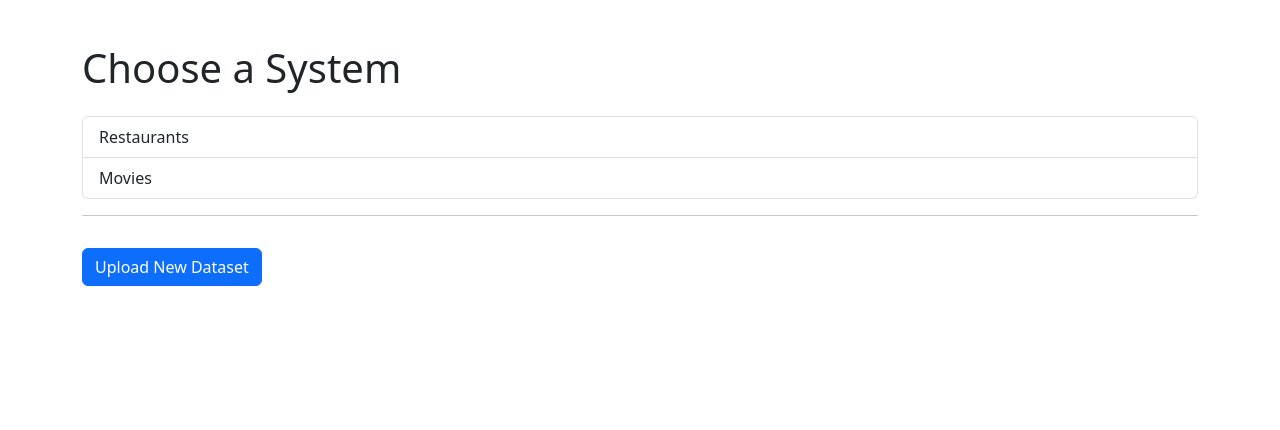
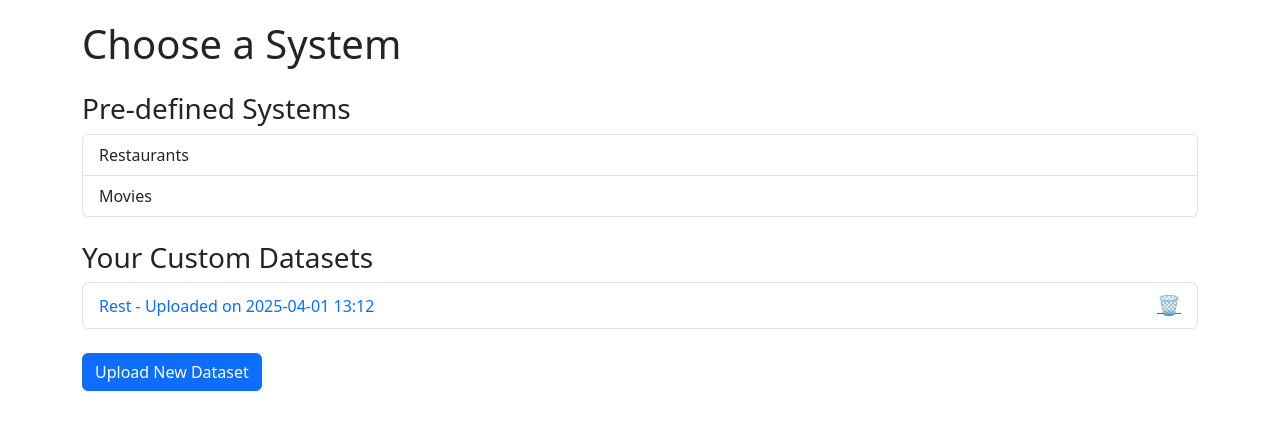
Before and after one commit to yonatansachs/Rec_Generator, a Flask app: page /choose_system in a window 1280 px wide. Shown: the top 430 px of the page. Run offline with Flask 3, Linux system fonts and the light colour scheme; a user stored in the database is signed in; data comes from the database, SQL or seed files in the repository; both versions use the stored data as it was after the commit; some libraries are stand-ins or nearby versions.

Commit message:
fixed some issues

```diff
--- a/app.py
+++ b/app.py
@@ -20,6 +20,7 @@ if not os.path.exists(UPLOAD_FOLDER):
 app.config["UPLOAD_FOLDER"] = UPLOAD_FOLDER
 
 db = SQLAlchemy(app)
+
 
 # --------------------------
 # Database Models
@@ -51,6 +52,7 @@ class User(db.Model):
             return vectors.get(system)
         return None
 
+
 class Rating(db.Model):
     id = db.Column(db.Integer, primary_key=True)
     user_id = db.Column(db.Integer, db.ForeignKey("user.id"), nullable=False)
@@ -59,8 +61,20 @@ class Rating(db.Model):
     rating = db.Column(db.Float, nullable=False)
     timestamp = db.Column(db.DateTime, default=datetime.utcnow)
 
+
+# New model for permanently saving custom datasets.
+class CustomDataset(db.Model):
+    id = db.Column(db.Integer, primary_key=True)
+    user_id = db.Column(db.Integer, db.ForeignKey("user.id"), nullable=False)
+    dataset_name = db.Column(db.String(120), nullable=False)
+    dataset_path = db.Column(db.String(200), nullable=False)
+    mapping = db.Column(db.Text, nullable=False)
+    timestamp = db.Column(db.DateTime, default=datetime.utcnow)
+
+
 with app.app_context():
     db.create_all()
+
 
 # --------------------------
 # Pre-defined System Configuration
@@ -89,9 +103,8 @@ SYSTEMS = {
         }
     }
 }
-# For custom datasets, we use system "custom".
-# Their file path and mapping are stored in session under keys:
-#   session["custom_dataset_path"] and session["custom_mapping"]
+# For custom datasets we use system "custom". In this temporary workflow, the uploaded file path
+# and mapping are stored in session["custom_dataset_path"] and session["custom_mapping"].
 
 def load_data(filepath):
     with open(filepath, "r", encoding="utf-8") as f:
@@ -100,8 +113,7 @@ def load_data(filepath):
 def normalize_data(data, mapping):
     """
     Normalize the data based on the provided mapping.
-    This function requires that each item contains the required fields:
-      mapping["id"] and mapping["featureVector"].
+    Requires each item to contain the required fields: mapping["id"] and mapping["featureVector"].
     Raises Exception if a required field is missing.
     """
     normalized = []
@@ -201,7 +213,11 @@ def logout():
 def choose_system():
     if "username" not in session:
         return redirect(url_for("login"))
-    return render_template("choose_system.html", systems=SYSTEMS)
+    user = User.query.filter_by(username=session["username"]).first()
+    from sqlalchemy import desc
+    custom_datasets = CustomDataset.query.filter_by(user_id=user.id).order_by(desc(CustomDataset.timestamp)).all() if user else []
+    return render_template("choose_system.html", systems=SYSTEMS, custom_datasets=custom_datasets)
+
 
 @app.route("/index")
 def index():
@@ -560,12 +576,11 @@ def map_dataset():
         dataset_path = session["custom_dataset_path"]
         try:
             data = load_data(dataset_path)
-            # Check only first record for required fields.
+            # Check only the first record for required fields.
             if mapping["id"] not in data[0] or data[0].get(mapping["id"]) is None:
                 errors["id_error"] = f"Required field '{mapping['id']}' not found."
             if mapping["featureVector"] not in data[0] or data[0].get(mapping["featureVector"]) is None:
                 errors["vector_error"] = f"Required field '{mapping['featureVector']}' not found."
-
         except Exception as e:
             errors["general_error"] = "Error loading dataset: " + str(e)
             return render_template("map_dataset.html", errors=errors, mapping=mapping)
@@ -573,24 +588,59 @@ def map_dataset():
             return render_template("map_dataset.html", errors=errors, mapping=mapping)
         session["custom_mapping"] = json.dumps(mapping)
         flash("Mapping saved successfully. Dataset is valid.", "success")
-        return redirect(url_for("custom_index"))
+        return redirect(url_for("save_custom_dataset"))
     return render_template("map_dataset.html", errors=errors)
+
+@app.route("/save_custom_dataset", methods=["GET", "POST"])
+def save_custom_dataset():
+    if "username" not in session:
+        return render_template("login.html")
+    if "custom_dataset_path" not in session or "custom_mapping" not in session:
+        flash("Please upload a dataset and set its mapping first.", "danger")
+        return redirect(url_for("upload_dataset"))
+    if request.method == "POST":
+        dataset_name = request.form.get("dataset_name")
+        if not dataset_name:
+            flash("Please provide a name for your dataset.", "danger")
+            return render_template("save_custom_dataset.html")
+        user = User.query.filter_by(username=session["username"]).first()
+        new_custom = CustomDataset(user_id=user.id, dataset_name=dataset_name,
+                                   dataset_path=session["custom_dataset_path"],
+                                   mapping=session["custom_mapping"])
+        db.session.add(new_custom)
+        db.session.commit()
+        flash("Custom dataset saved successfully!", "success")
+        # Clear temporary session variables.
+        session.pop("custom_dataset_path", None)
+        session.pop("custom_mapping", None)
+        # Redirect to the custom index page for this saved dataset.
+        return redirect(url_for("custom_index", dataset_id=new_custom.id))
+    return render_template("save_custom_dataset.html")
 
 @app.route("/custom_index")
 def custom_index():
     if "username" not in session:
         return render_template("login.html")
-    if "custom_dataset_path" not in session or "custom_mapping" not in session:
-        #flash("Please upload a dataset and set its mapping first.", "danger")
-        return render_template("upload_dataset.html")
-    dataset_path = session["custom_dataset_path"]
-    mapping = json.loads(session["custom_mapping"])
+    dataset_id = request.args.get("dataset_id")
+    if dataset_id:
+        ds = CustomDataset.query.filter_by(id=dataset_id).first()
+        if ds is None:
+            flash("Custom dataset not found.", "danger")
+            return redirect(url_for("choose_system"))
+        dataset_path = ds.dataset_path
+        mapping = json.loads(ds.mapping)
+    else:
+        if "custom_dataset_path" not in session or "custom_mapping" not in session:
+            flash("Please upload a dataset and set its mapping first.", "danger")
+            return redirect(url_for("upload_dataset"))
+        dataset_path = session["custom_dataset_path"]
+        mapping = json.loads(session["custom_mapping"])
     try:
         data = load_data(dataset_path)
         normalized_data = normalize_data(data, mapping)
     except Exception as e:
-        #flash("Error loading dataset: " + str(e), "danger")
-        return render_template("upload_dataset.html")
+        flash("Error loading dataset: " + str(e), "danger")
+        return redirect(url_for("upload_dataset"))
     return render_template("custom_index.html", items=normalized_data, system="custom")
 
 @app.route("/custom_recommend", methods=["POST"])
@@ -599,7 +649,7 @@ def custom_recommend():
         return render_template("login.html")
     if "custom_dataset_path" not in session or "custom_mapping" not in session:
         flash("Please upload a dataset and set its mapping first.", "danger")
-        return render_template("upload_dataset.html")
+        return redirect(url_for("upload_dataset"))
     system = "custom"
     mapping = json.loads(session["custom_mapping"])
     dataset_path = session["custom_dataset_path"]
@@ -664,5 +714,18 @@ def custom_recommend():
     top_recommendations = rated_items[:10]
     return render_template("custom_recommendations.html", recommendations=top_recommendations, system=system)
 
+@app.route("/delete_custom_dataset/<int:dataset_id>", methods=["GET"])
+def delete_custom_dataset(dataset_id):
+    if "username" not in session:
+        return redirect(url_for("login"))
+    custom_dataset = CustomDataset.query.get(dataset_id)
+    if custom_dataset is None:
+        flash("Custom dataset not found.", "danger")
+    else:
+        db.session.delete(custom_dataset)
+        db.session.commit()
+        flash("Custom dataset deleted successfully.", "success")
+    return redirect(url_for("choose_system"))
+
 if __name__ == "__main__":
     app.run(debug=True)
--- a/templates/choose_system.html
+++ b/templates/choose_system.html
@@ -5,11 +5,16 @@
   <title>Choose System</title>
   <link href="https://cdn.jsdelivr.net/npm/bootstrap@5.3.0/dist/css/bootstrap.min.css" rel="stylesheet">
   <style>
-    body { padding: 20px; }
+    body { padding-top: 20px; }
+    .delete-icon {
+      cursor: pointer;
+      font-size: 1.2em;
+    }
   </style>
 </head>
 <body>
-  <div class="container mt-4">
+  <div class="container">
+    <!-- Flash messages block -->
     {% with messages = get_flashed_messages(with_categories=true) %}
       {% if messages %}
         {% for category, message in messages %}
@@ -19,18 +24,46 @@
     {% endwith %}
 
     <h1 class="mb-4">Choose a System</h1>
+
+    <div class="mb-4">
+      <h3>Pre-defined Systems</h3>
       <div class="list-group">
         {% for key, system in systems.items() %}
           <a href="{{ url_for('index', system=key) }}" class="list-group-item list-group-item-action">
-          {{ system.display }}
+            {{ system.display if system.display is defined else key|capitalize }}
           </a>
         {% endfor %}
       </div>
-    <hr>
-    <!-- New Button to Upload Dataset -->
-    <a href="{{ url_for('upload_dataset') }}" class="btn btn-primary mt-3">
-      Upload New Dataset
+    </div>
+
+    <div class="mb-4">
+      <h3>Your Custom Datasets</h3>
+      {% if custom_datasets %}
+        <div class="list-group">
+          {% for ds in custom_datasets %}
+            <div class="list-group-item d-flex justify-content-between align-items-center">
+              <a href="{{ url_for('custom_index', dataset_id=ds.id) }}" class="text-decoration-none">
+                {{ ds.dataset_name }} - Uploaded on {{ ds.timestamp.strftime('%Y-%m-%d %H:%M') }}
+              </a>
+              <!-- Trash icon with confirmation -->
+              <a href="{{ url_for('delete_custom_dataset', dataset_id=ds.id) }}"
+                 class="text-danger delete-icon"
+                 onclick="return confirm('Are you sure you want to delete this dataset?');">
+                &#128465;
               </a>
             </div>
+          {% endfor %}
+        </div>
+      {% else %}
+        <p>No custom datasets saved.</p>
+      {% endif %}
+    </div>
+
+    <div>
+      <a href="{{ url_for('upload_dataset') }}" class="btn btn-primary">Upload New Dataset</a>
+    </div>
+  </div>
+
+  <script src="https://cdn.jsdelivr.net/npm/bootstrap@5.3.0/dist/js/bootstrap.bundle.min.js"></script>
 </body>
 </html>
```
Also changed, not shown: templates/save_custom_dataset.html (added, +34 -0 lines), instance/users.db. Lines whose indentation alone changed are shown as unchanged.
